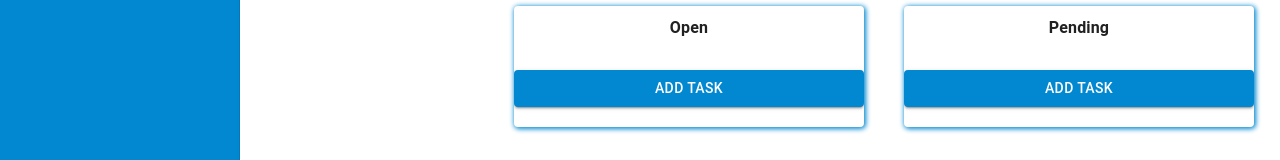
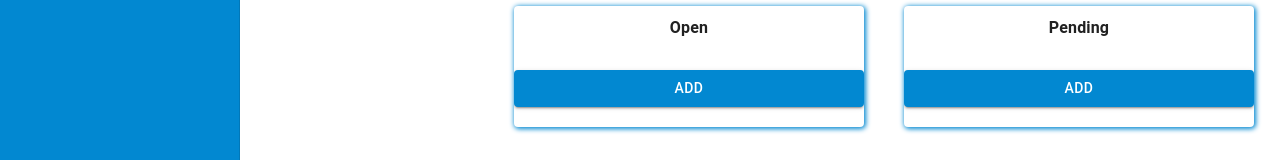
Before and after one commit to karimoffabdulatif/exam_project_6th_moth, a React (Vite) app: page /main/todos in a window 1280 px wide. Shown: the part 282-442 px from the top of the page. Built offline with nearby package versions, Linux system fonts and the light colour scheme.

Commit message:
Update AddModal.jsx
.

```diff
--- a/src/components/AddModal.jsx
+++ b/src/components/AddModal.jsx
@@ -49,7 +49,7 @@ export default function AddModal({ setTasks }) {
         variant="contained"
         sx={{ width: "100%", marginTop: "20px", marginBottom: "20px", backgroundColor:"#0288d1"}}
       >
-        Add Task
+        Add
       </Button>
       <Modal
         open={open}
@@ -61,7 +61,7 @@ export default function AddModal({ setTasks }) {
       >
         <Box sx={style}>
           <Typography id="modal-modal-title" variant="h6" component="h2">
-            Add Task
+            Add
           </Typography>
           <TextField
             id="outlined-basic"
```
